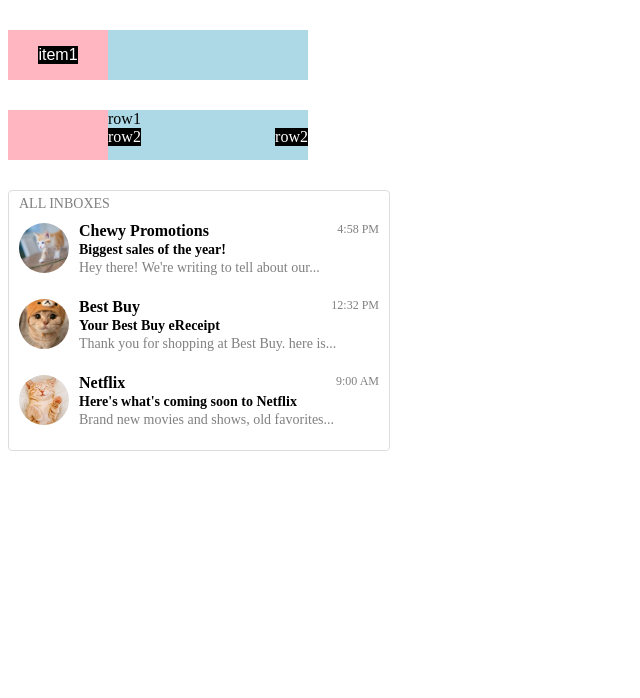
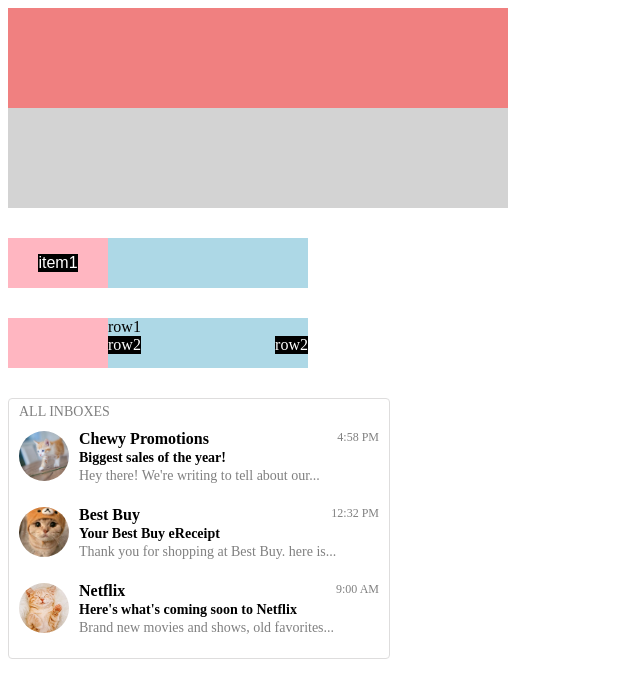
Before and after one commit to luxiaotong/frontend_practice, a plain HTML site: page html-css-course/exercise_13.html in a window 1280 px wide. Shown: the whole page, without its empty margins (0-640 px from the left). Drawn offline with Linux system fonts and the light colour scheme.

Commit message:
html-css-course exercise 13

```diff
--- a/html-css-course/exercise_13.html
+++ b/html-css-course/exercise_13.html
@@ -141,10 +141,37 @@
             color: gray;
             font-size: 14px;
         }
+
+        .ex-13t {
+            display: flex;
+            flex-direction: column;
+        }
+
+        .ex-13t-1-1 {
+            display: flex;
+        }
+
+        .ex-13t-1-1 {
+            width: 500px;
+            background-color: lightcoral;
+            height: 100px;
+        }
+
+        .ex-13t-2 {
+            width: 500px;
+            background-color: lightgrey;
+            height: 100px;
+        }
     </style>
 </head>
 
 <body>
+    <div class="ex-13t">
+        <div class="ex-13t-1">
+            <div class="ex-13t-1-1"></div>
+        </div>
+        <div class="ex-13t-2"></div>
+    </div>
     <div class="ex-13a">
         <div class="ex-13a-1">
             <p class="ex-13a-item">item1</p>
```
